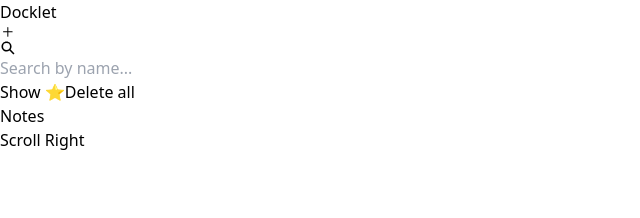
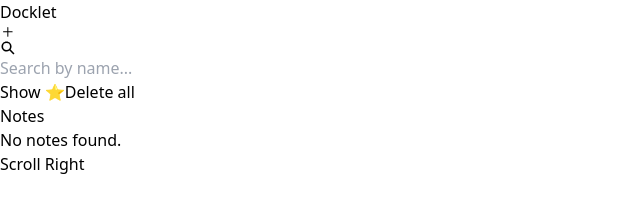
Before and after one commit to briskgaurav/Docklet-WebApp, a React (Vite) app: page / in a window 1280 px wide. Both pictures are taken after a click on the element 640 px from the left and 214 px from the top of the page. Shown: the top 218 px of the page, without its empty margins (0-640 px from the left). Built offline with nearby package versions, Linux system fonts and the light colour scheme.

Commit message:
Show No posts

```diff
--- a/src/Components/Notes.tsx
+++ b/src/Components/Notes.tsx
@@ -53,11 +53,14 @@ function Notes() {
       id="container"
       className="h-[60vh] lg:h-full mt-5  w-full lg:p-0 relative lg:flex items-start justify-start gap-6 overflow-y-auto lg:overflow-x-auto py-4"
     >
-      {filteredNotes.map((note: any) => (
+      {filteredNotes.length === 0 ? (
+        <div className="text-center font-bold  text-zinc-400 w-full">No notes found.</div>
+      ) : (
+        filteredNotes.map((note: any) => (
           <div
             id={`note-${note.id}`}
             key={note.id}
-          className={` allnotes relative lg:h-[60%] h-80  w-full lg:mb-0 mb-4  px-4 py-6 flex-col lg:w-1/4 rounded-xl flex-shrink-0 ${note.selectedColor}`}
+            className={`allnotes relative lg:h-[60%] h-80  w-full lg:mb-0 mb-4  px-4 py-6 flex-col lg:w-1/4 rounded-xl flex-shrink-0 ${note.selectedColor}`}
           >
             <textarea
               value={note.note}
@@ -82,11 +85,7 @@ function Notes() {
                 whileHover={{ scale: 1.1 }}
                 whileTap={{ scale: 1 }}
                 onClick={() =>
-                handleDelAnimation(
-                  note.id,
-                  dispatch,
-                  setAnimatingId
-                )
+                  handleDelAnimation(note.id, dispatch, setAnimatingId)
                 }
                 className="flex items-center rounded-full cursor-pointer bg-black justify-center p-2"
               >
@@ -108,7 +107,8 @@ function Notes() {
               />
             </motion.div>
           </div>
-      ))}
+        ))
+      )}
     </div>
   );
 }
--- a/src/Features/NotesSlice.ts
+++ b/src/Features/NotesSlice.ts
@@ -130,6 +130,7 @@ export const notesSlice = createSlice({
           },
         });
         localStorage.clear();
+
       }
     },
     setNotePushingAnimationOrder: (state) => {
```
Lines whose indentation alone changed are shown as unchanged.
